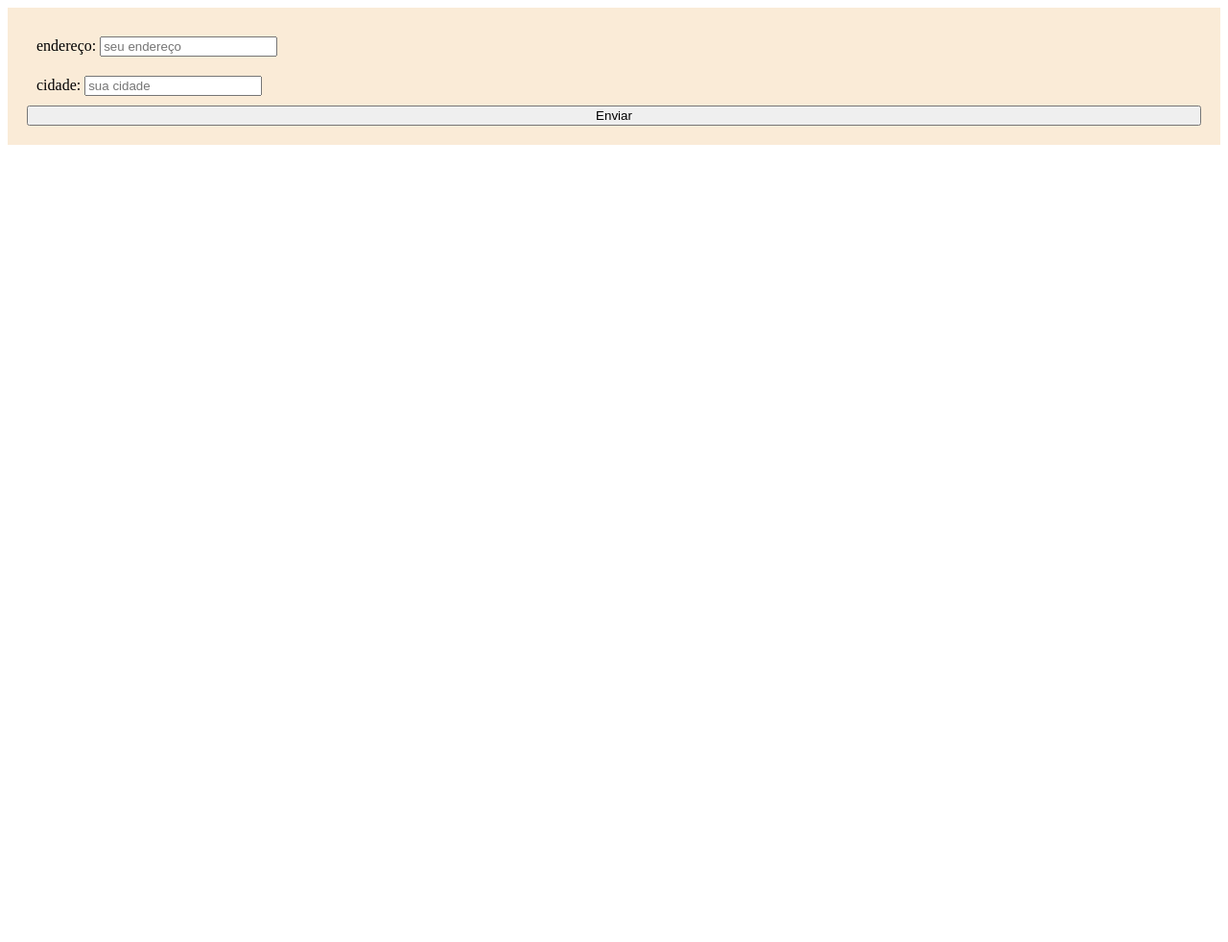
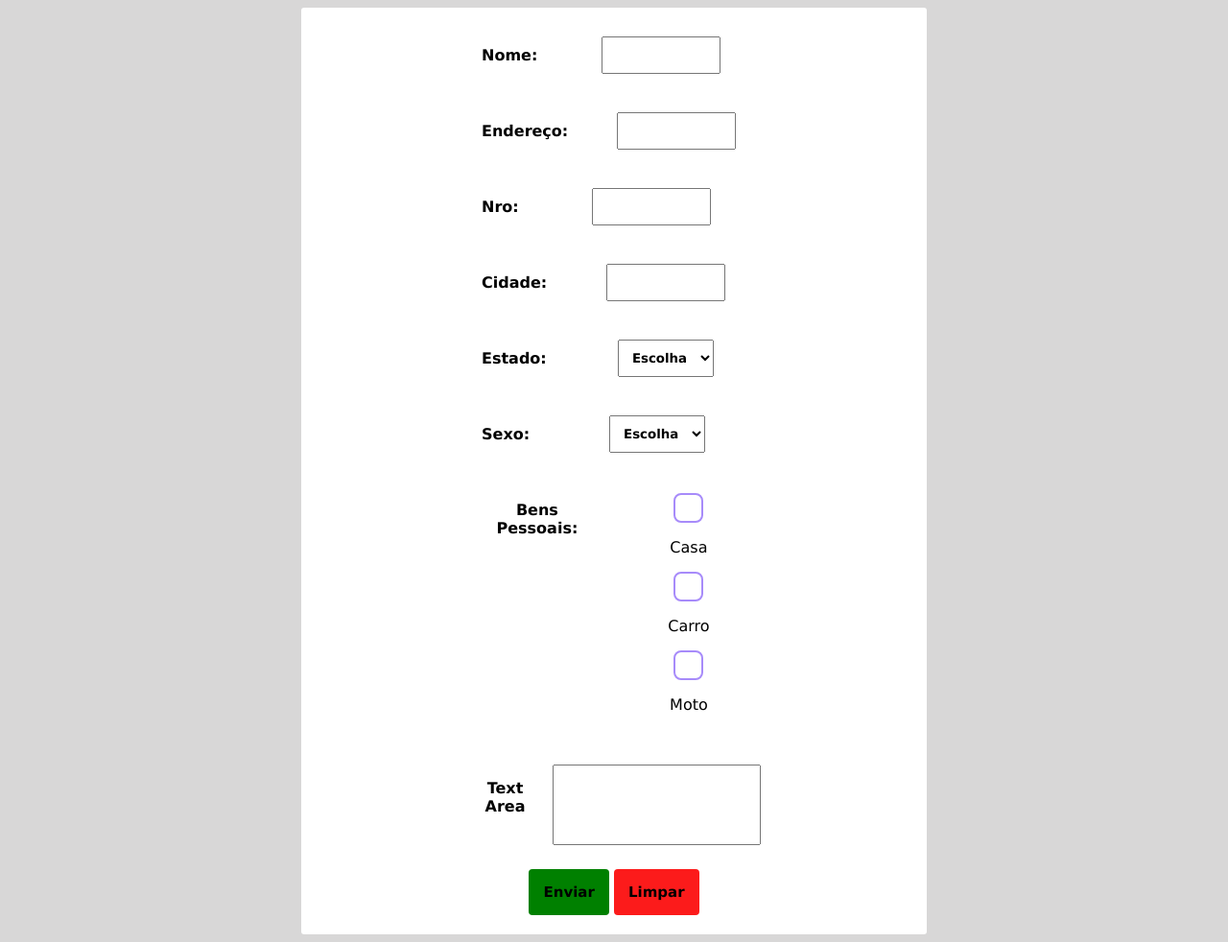
Before and after one commit to Calebeer/front-facul, a plain HTML site: page index.html in a window 1280 px wide. Shown: the whole page at 96% size. Before the commit the page ends 800 px from the top, so only its background shows below. Drawn offline with Linux system fonts and the light colour scheme.

Commit message:
fazendo atv marcos

```diff
--- a/index.css
+++ b/index.css
@@ -1,10 +1,90 @@
-.tudo{
-    display: flex;
+body{
+    background-color: rgb(216, 215, 215);
+    color: black;
+}
+
+*{
+    font-family: Verdana, Geneva, Tahoma, sans-serif;
+}
+
+.formulario{
+    display:flex;
     flex-direction: column;
-    background-color: antiquewhite;
-    padding: 20px;
+    text-align: center;
 }
 
 label{
+    padding: 5px;
+    margin:15px;
+    font-weight:bold;
+}
+
+input,select{
+    width: 100px;
+    display: flex;
+    margin: auto;
     padding: 10px;
+    font-weight: bold;
 }
+
+div{
+    background-color: white;
+    margin: auto;
+    width: 50%;
+    padding: 10px;
+    border-radius: 3px;
+}
+
+.input1{
+    display: flex;
+    margin: auto;
+}
+
+.inputBens{
+    appearance: none;
+    -webkit-appearance:none ;
+    width: 7px;
+    height: 7px;
+    border: 2px solid #A78BFA;
+    border-radius: 8px;
+}
+
+.inputPessoais{
+    display: flex;
+    flex-direction: column;
+    margin: 2px;
+
+}
+
+.InputPessoal{
+     display: flex;
+
+}
+
+.inputArea{
+    display: flex;
+    margin: auto;
+}
+
+.inputTxt{
+    width: 250px;
+    height: 60px;
+    margin: 5px;
+}
+
+button{
+    padding: 15px;
+    border: none;
+    font-size: 15px;
+    font-weight: bolder;
+    border-radius: 4px;
+}
+
+.envio{
+    background-color: green;
+
+}
+
+.limpar{
+    background-color: rgb(252, 27, 27);
+}
--- a/index.html
+++ b/index.html
@@ -5,22 +5,78 @@
     <link rel="stylesheet" href="index.css">
     <meta http-equiv="X-UA-Compatible" content="IE=edge">
     <meta name="viewport" content="width=device-width, initial-scale=1.0">
-    <title>Document</title>
+    <title>Atividade</title>
 </head>
 <body>
-    <form action="pagina.html" method="POST"  >
-        <div class="tudo" >
-            <label>endereço: <input type="text" name="endereço" placeholder="seu endereço" ></label>
-        <label>cidade: <input type="text" name="cidade" placeholder="sua cidade" ></label>
+        <div>
+            <form action="" class="formulario" >
+                <div class="input1" >
+                    <label for="nome">Nome:</label>
+                    <input type="text" >
+                </div>
+
+                <div class="input1" >
+                    <label for="nome">Endereço:</label>
+                    <input type="text" >
+                </div>
+
+                <div class="input1" >
+                    <label for="nome">Nro:</label>
+                    <input type="text" >
+                </div>
+
+                <div class="input1" >
+                    <label for="nome">Cidade:</label>
+                    <input type="text" >
+                </div>
+
+                <div class="input1" >
+                    <label for="nome">Estado:</label>
+                    <select name="opcoes" id="select">
+                        <option value="">Escolha uma estado</option>
+                        <option value="1">Maranhão</option>
+                        <option value="2">Amazonas</option>
+                     </select>
+                </div>
+
+                <div class="input1" >
+                    <label for="nome">Sexo:</label>
+                <select name="opcoes" id="select">
+                    <option value="">Escolha uma alternativa</option>
+                    <option value="1">Masculino</option>
+                    <option value="2">Feminino</option>
+                    <option value="outro">outro</option>
+                 </select>
+                </div>
+                <div class="input1" >
+                    <label for="">Bens Pessoais:</label>
+                    <div class="inputPessoais" >
+                        <input type="text" class="inputBens"  >
+                         <p>Casa</p>
+                        <input type="text" class="inputBens" >
+                        <p>Carro</p>
+                        <input type="text" class="inputBens" >
+                         <p>Moto</p>
+                    </div>
+                </div>
+                    <div class="input1" >
+                        <label for="nome">Text Area</label>
+                        <input type="text" class="inputTxt" >
+                    </div>
 
 
-        <button id="botao_id" type="submit" > Enviar
-            <!-- <img src="https://png.pngtree.com/png-clipart/20220903/ourmid/pngtree-ok-button-png-image_6136482.png" width="50" height="50px" alt=""> -->
-        </button>
-        </div>
+                <div class="botoes" >
+                    <button class="envio" >
+                        Enviar
+                    </button>
+                    <button class="limpar" >
+                        Limpar
+                    </button>
+                </div>
 
 
 
-    </form>
+            </form>
+        </div>
 </body>
 </html>
--- /dev/null
+++ b/index2.css
@@ -0,0 +1,20 @@
+
+.inputPessoais {
+    display: flex;
+    flex-direction: column;
+}
+
+.inputContainer {
+    display: flex;
+    align-items: center;
+    margin-bottom: 10px; /* Espaçamento entre os elementos */
+}
+
+.inputBens {
+    /* Estilos para os inputs, se necessário */
+    margin-right: 10px; /* Espaçamento entre o input e o parágrafo */
+}
+
+p {
+    /* Estilos para os parágrafos, se necessário */
+}
```
Also changed, not shown: index2.html (added, +28 -0 lines), pagina.html (+15 -7 lines).
